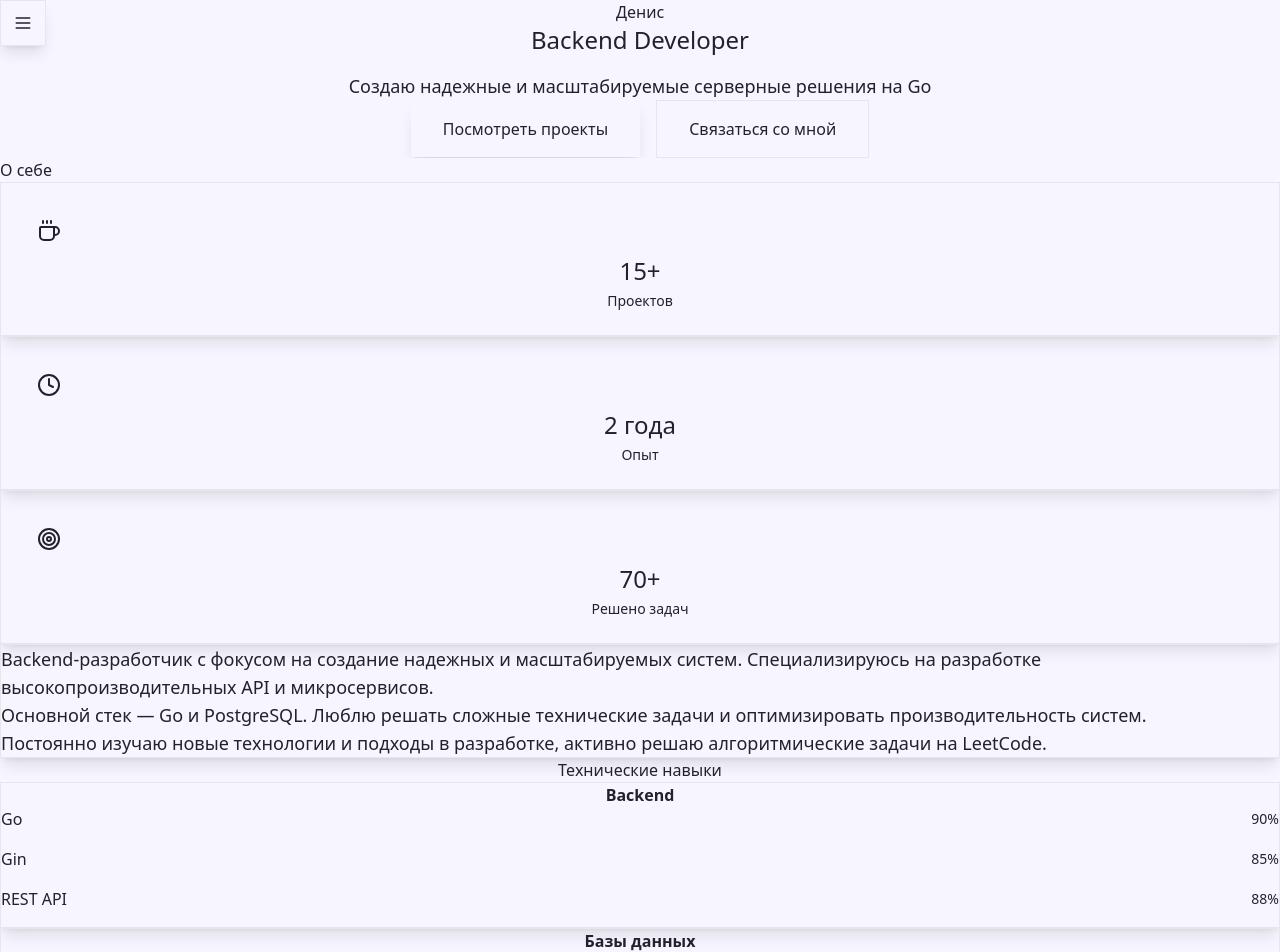
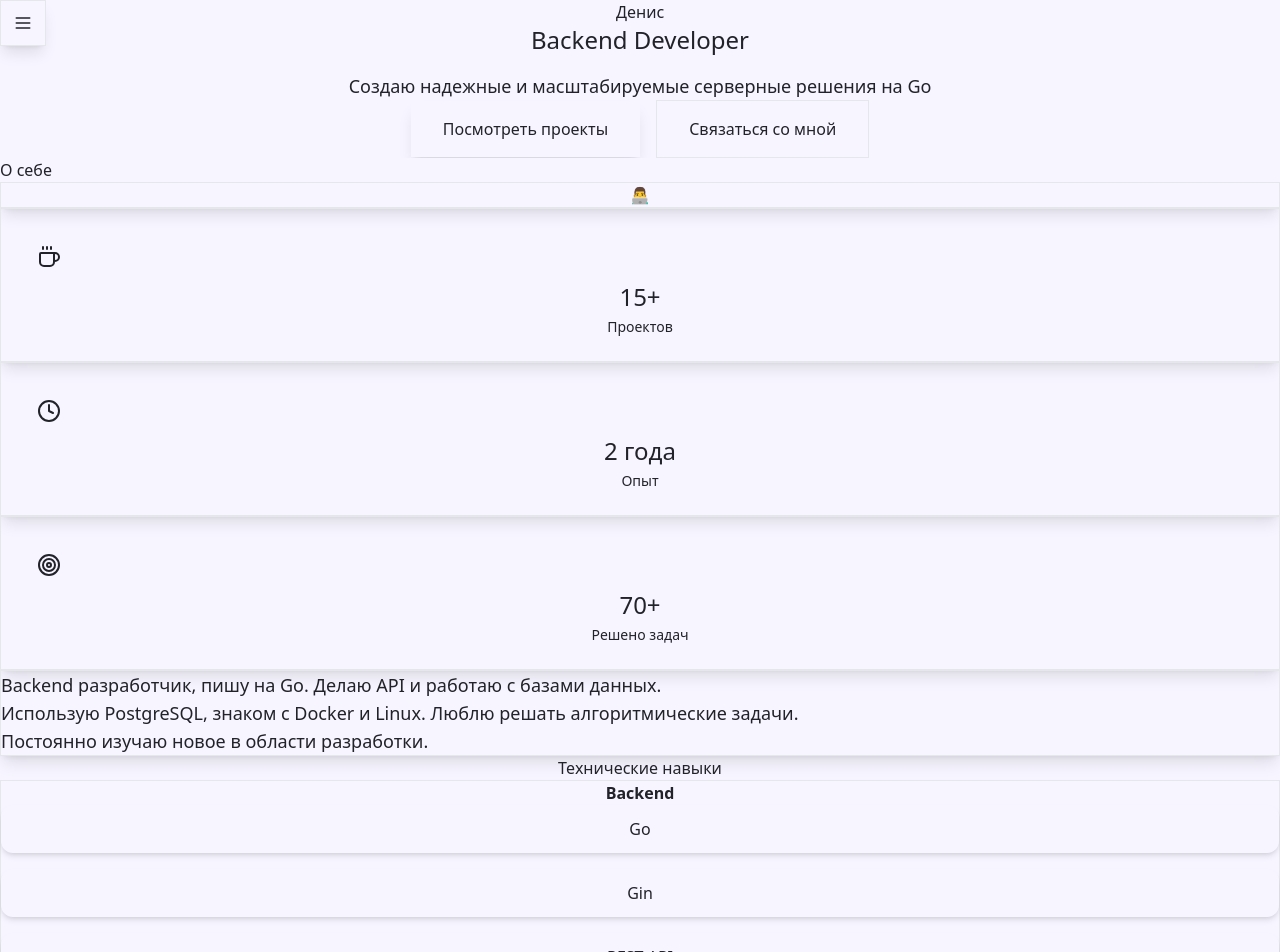
Before and after one commit to mrevds/mrevds-2f8dca31, a React (Vite) app: page / in a window 1280 px wide. Shown: the top 952 px of the page. Built offline with nearby package versions, Linux system fonts and the light colour scheme.

Commit message:
Refactor: Update about section and header
- Re-add the photo to the header.
- Remove the percentage from the skills section.
- Simplify the "About Me" section.

```diff
--- a/src/components/AboutSection.jsx
+++ b/src/components/AboutSection.jsx
@@ -18,7 +18,7 @@ const AboutSection = () => {
     <section id="about" ref={ref} className="py-20 px-6 bg-white/50">
       <div className="max-w-6xl mx-auto">
         <div className="grid lg:grid-cols-2 gap-16 items-center">
-          {/* Left side - Stats */}
+          {/* Left side - Photo and Stats */}
           <motion.div
             className="space-y-8"
             initial={{ opacity: 0, x: -50 }}
@@ -33,6 +33,18 @@ const AboutSection = () => {
             >
               О себе
             </motion.h2>
+
+            {/* Photo */}
+            <motion.div
+              className="mb-8"
+              initial={{ opacity: 0, scale: 0.8 }}
+              animate={isInView ? { opacity: 1, scale: 1 } : { opacity: 0, scale: 0.8 }}
+              transition={{ duration: 0.6, delay: 0.3 }}
+            >
+              <div className="w-48 h-48 mx-auto bg-gradient-to-br from-violet-200 to-emerald-200 rounded-2xl shadow-lg border border-violet-100 flex items-center justify-center">
+                <span className="text-6xl">👨‍💻</span>
+              </div>
+            </motion.div>
 
             <div className="grid grid-cols-3 gap-6">
               {stats.map((stat, index) => (
@@ -69,8 +81,7 @@ const AboutSection = () => {
                   animate={isInView ? { opacity: 1, y: 0 } : { opacity: 0, y: 20 }}
                   transition={{ duration: 0.6, delay: 0.5 }}
                 >
-                  Backend-разработчик с фокусом на создание надежных и масштабируемых систем.
-                  Специализируюсь на разработке высокопроизводительных API и микросервисов.
+                  Backend разработчик, пишу на Go. Делаю API и работаю с базами данных.
                 </motion.p>
 
                 <motion.p
@@ -79,8 +90,7 @@ const AboutSection = () => {
                   animate={isInView ? { opacity: 1, y: 0 } : { opacity: 0, y: 20 }}
                   transition={{ duration: 0.6, delay: 0.7 }}
                 >
-                  Основной стек — Go и PostgreSQL. Люблю решать сложные технические задачи
-                  и оптимизировать производительность систем.
+                  Использую PostgreSQL, знаком с Docker и Linux. Люблю решать алгоритмические задачи.
                 </motion.p>
 
                 <motion.p
@@ -89,8 +99,7 @@ const AboutSection = () => {
                   animate={isInView ? { opacity: 1, y: 0 } : { opacity: 0, y: 20 }}
                   transition={{ duration: 0.6, delay: 0.9 }}
                 >
-                  Постоянно изучаю новые технологии и подходы в разработке,
-                  активно решаю алгоритмические задачи на LeetCode.
+                  Постоянно изучаю новое в области разработки.
                 </motion.p>
               </div>
             </div>
--- a/src/components/SkillsSection.jsx
+++ b/src/components/SkillsSection.jsx
@@ -11,24 +11,24 @@ const SkillsSection = () => {
     {
       title: "Backend",
       skills: [
-        { name: "Go", level: 90, color: "from-blue-500 to-cyan-500" },
-        { name: "Gin", level: 85, color: "from-green-500 to-emerald-500" },
-        { name: "REST API", level: 88, color: "from-purple-500 to-pink-500" },
+        { name: "Go", color: "from-blue-500 to-cyan-500" },
+        { name: "Gin", color: "from-green-500 to-emerald-500" },
+        { name: "REST API", color: "from-purple-500 to-pink-500" },
       ]
     },
     {
       title: "Базы данных",
       skills: [
-        { name: "PostgreSQL", level: 80, color: "from-indigo-500 to-blue-500" },
-        { name: "SQL", level: 85, color: "from-violet-500 to-purple-500" },
+        { name: "PostgreSQL", color: "from-indigo-500 to-blue-500" },
+        { name: "SQL", color: "from-violet-500 to-purple-500" },
       ]
     },
     {
       title: "Инструменты",
       skills: [
-        { name: "Git", level: 90, color: "from-orange-500 to-red-500" },
-        { name: "Docker", level: 70, color: "from-cyan-500 to-blue-500" },
-        { name: "Linux", level: 75, color: "from-yellow-500 to-orange-500" },
+        { name: "Git", color: "from-orange-500 to-red-500" },
+        { name: "Docker", color: "from-cyan-500 to-blue-500" },
+        { name: "Linux", color: "from-yellow-500 to-orange-500" },
       ]
     }
   ];
@@ -59,28 +59,17 @@ const SkillsSection = () => {
                 {category.title}
               </h3>
 
-              <div className="space-y-6">
+              <div className="space-y-4">
                 {category.skills.map((skill, skillIndex) => (
                   <motion.div
                     key={skill.name}
-                    className="space-y-2"
+                    className={`px-4 py-3 bg-gradient-to-r ${skill.color} text-white rounded-lg text-center font-medium shadow-md`}
                     initial={{ opacity: 0, x: -20 }}
                     animate={isInView ? { opacity: 1, x: 0 } : { opacity: 0, x: -20 }}
                     transition={{ duration: 0.5, delay: (categoryIndex * 0.2) + (skillIndex * 0.1) }}
+                    whileHover={{ scale: 1.05 }}
                   >
-                    <div className="flex justify-between items-center">
-                      <span className="font-medium text-slate-700">{skill.name}</span>
-                      <span className="text-sm text-slate-500">{skill.level}%</span>
-                    </div>
-
-                    <div className="h-2 bg-slate-200 rounded-full overflow-hidden">
-                      <motion.div
-                        className={`h-full bg-gradient-to-r ${skill.color} rounded-full`}
-                        initial={{ width: 0 }}
-                        animate={isInView ? { width: `${skill.level}%` } : { width: 0 }}
-                        transition={{ duration: 1, delay: (categoryIndex * 0.2) + (skillIndex * 0.1) + 0.5 }}
-                      />
-                    </div>
+                    {skill.name}
                   </motion.div>
                 ))}
               </div>
```
